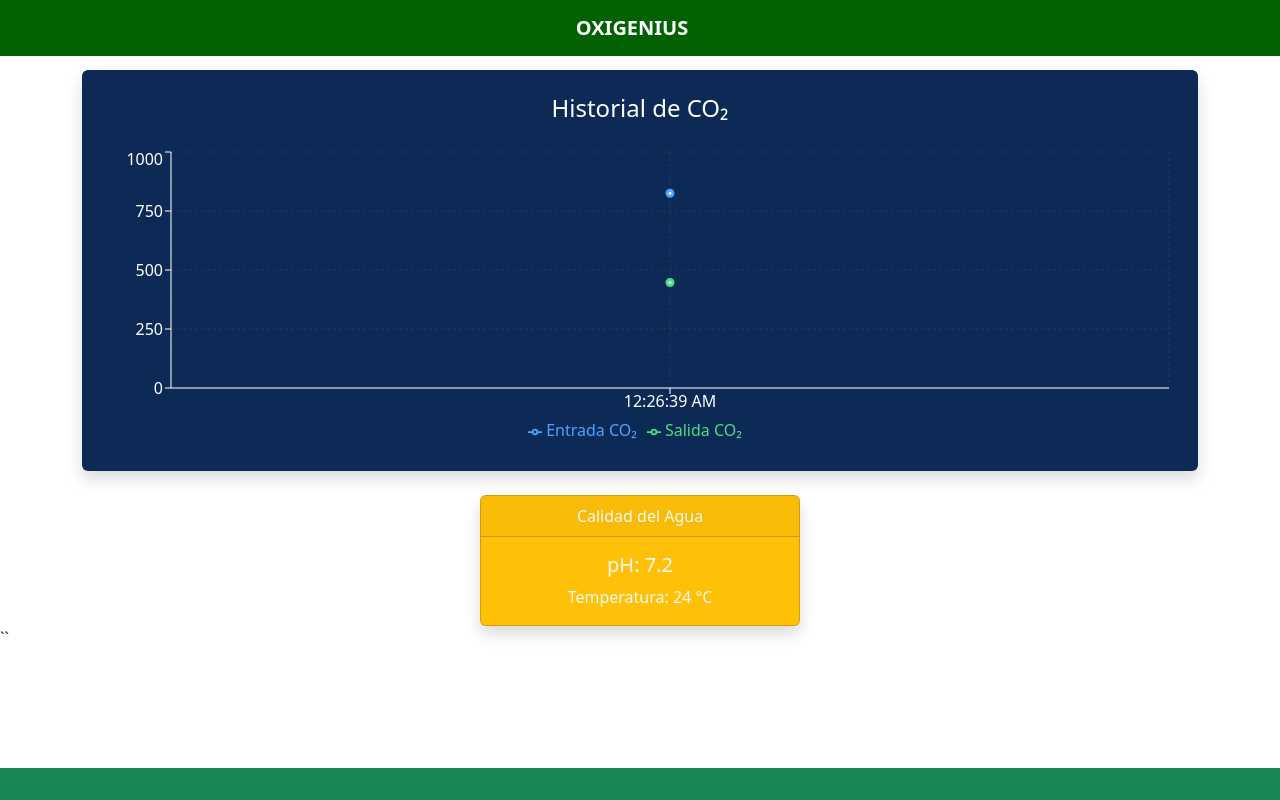
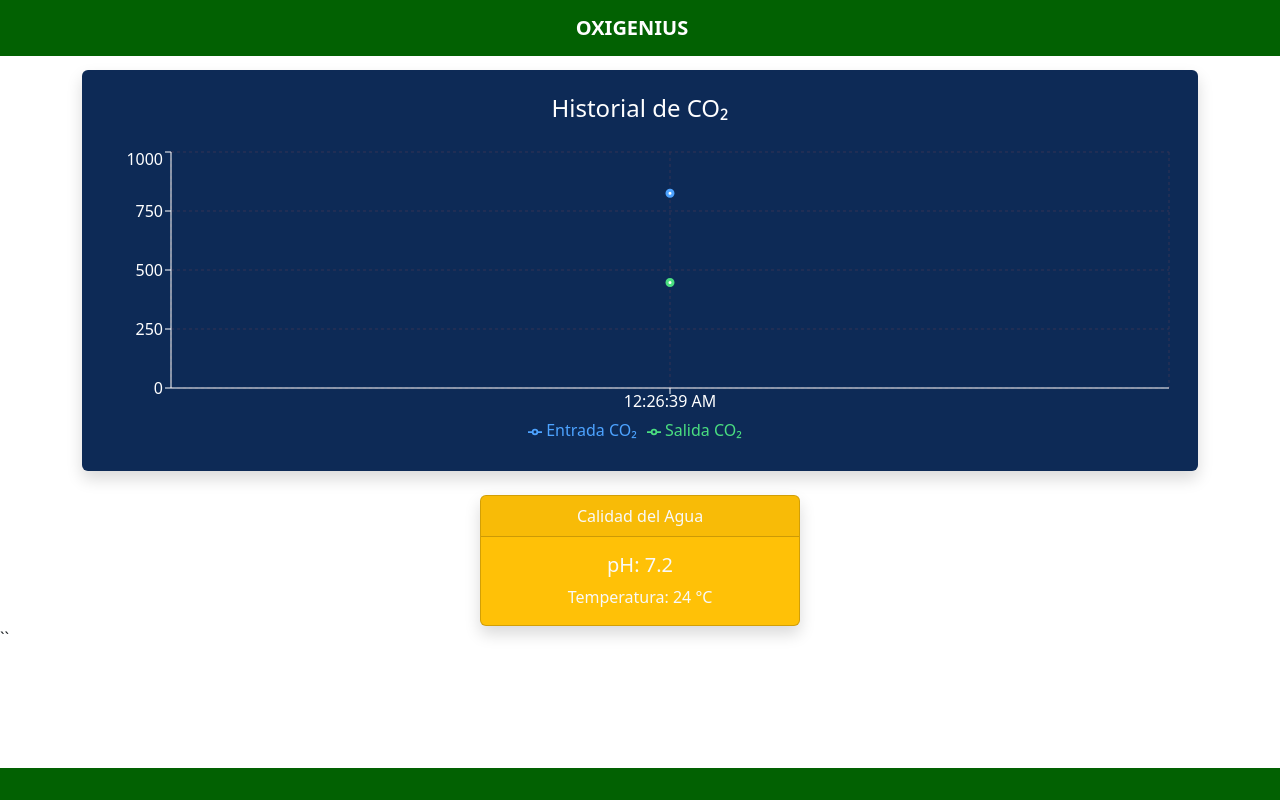
Before and after one commit to Cesia-MM/OXIGENIUS2026, a React (Vite) app: page / in a window 1280 px wide. Built offline with nearby package versions, Linux system fonts and the light colour scheme.

Commit message:
Modifico la barra inferior

```diff
--- a/src/App.tsx
+++ b/src/App.tsx
@@ -26,7 +26,10 @@ function App() {
         </div>
 
         <CardPH/>
-        <footer className="navbar navbar-dark bg-success fixed-bottom">
+        <footer
+  className="navbar navbar-dark fixed-bottom"
+  style={{ backgroundColor: "#026102" }}
+>
   <div className="container-fluid justify-content-center">
     <span className="navbar-text fw-bold text-white">
 
```
